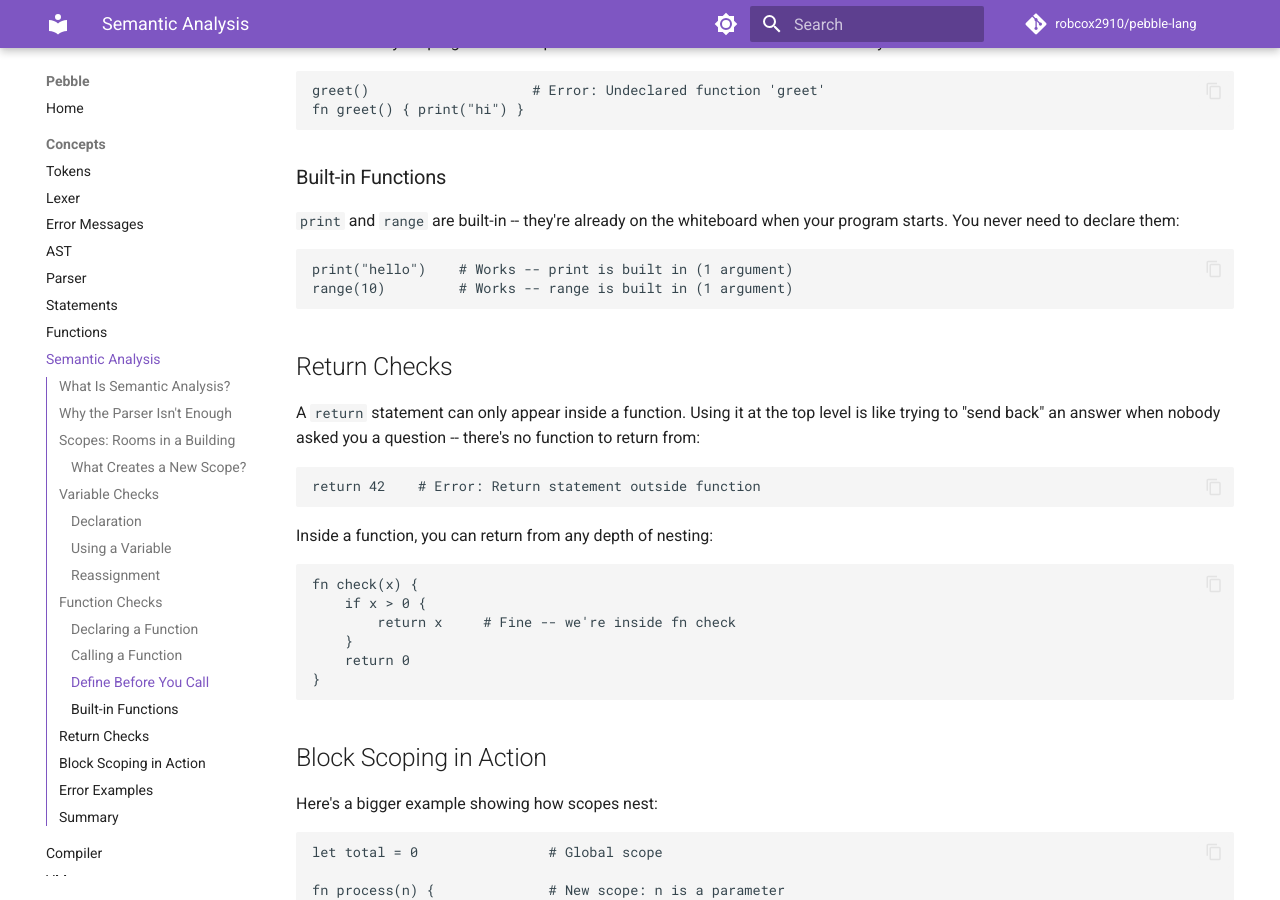
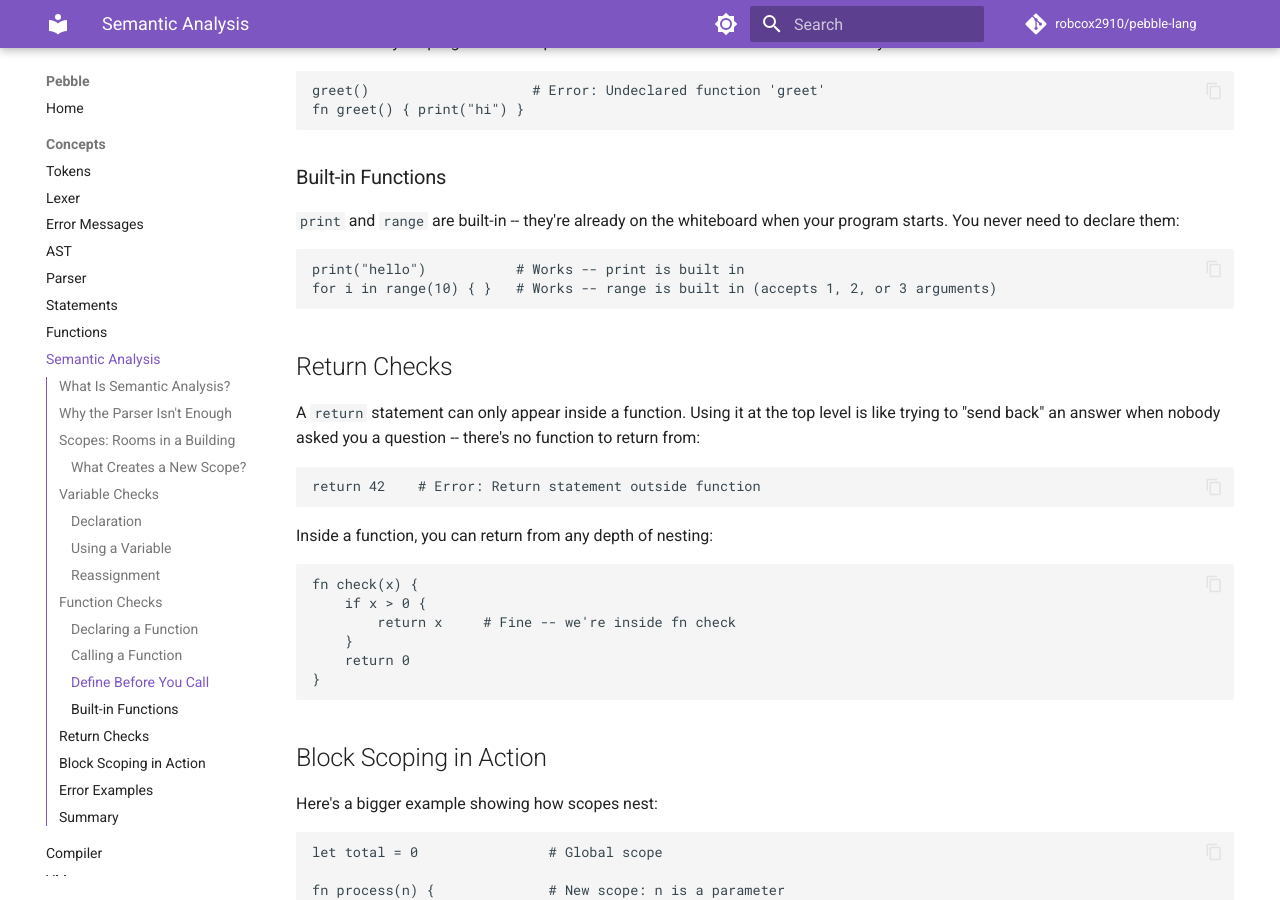
Before and after one commit to robcox2910/pebble-lang, an MkDocs documentation site: the page built from docs/concepts/analyzer.md, in a window 1280 px wide and 900 px high, scrolled down 3448 px. Built offline with MkDocs 1.6.1 and Material for MkDocs 9.7.7, drawn with Linux system fonts in a browser that asks for light colours; comment, search, counter and statistics services are not loaded.

Commit message:
docs: update analyzer.md range example for multi-arg arity
Co-Authored-By: Claude Opus 4.6 <noreply@anthropic.com>

````diff
--- a/docs/concepts/analyzer.md
+++ b/docs/concepts/analyzer.md
@@ -170,8 +170,8 @@ fn greet() { print("hi") }
 program starts. You never need to declare them:
 
 ```pebble
-print("hello")    # Works -- print is built in (1 argument)
-range(10)         # Works -- range is built in (1 argument)
+print("hello")           # Works -- print is built in
+for i in range(10) { }   # Works -- range is built in (accepts 1, 2, or 3 arguments)
 ```
 
 ## Return Checks
````
